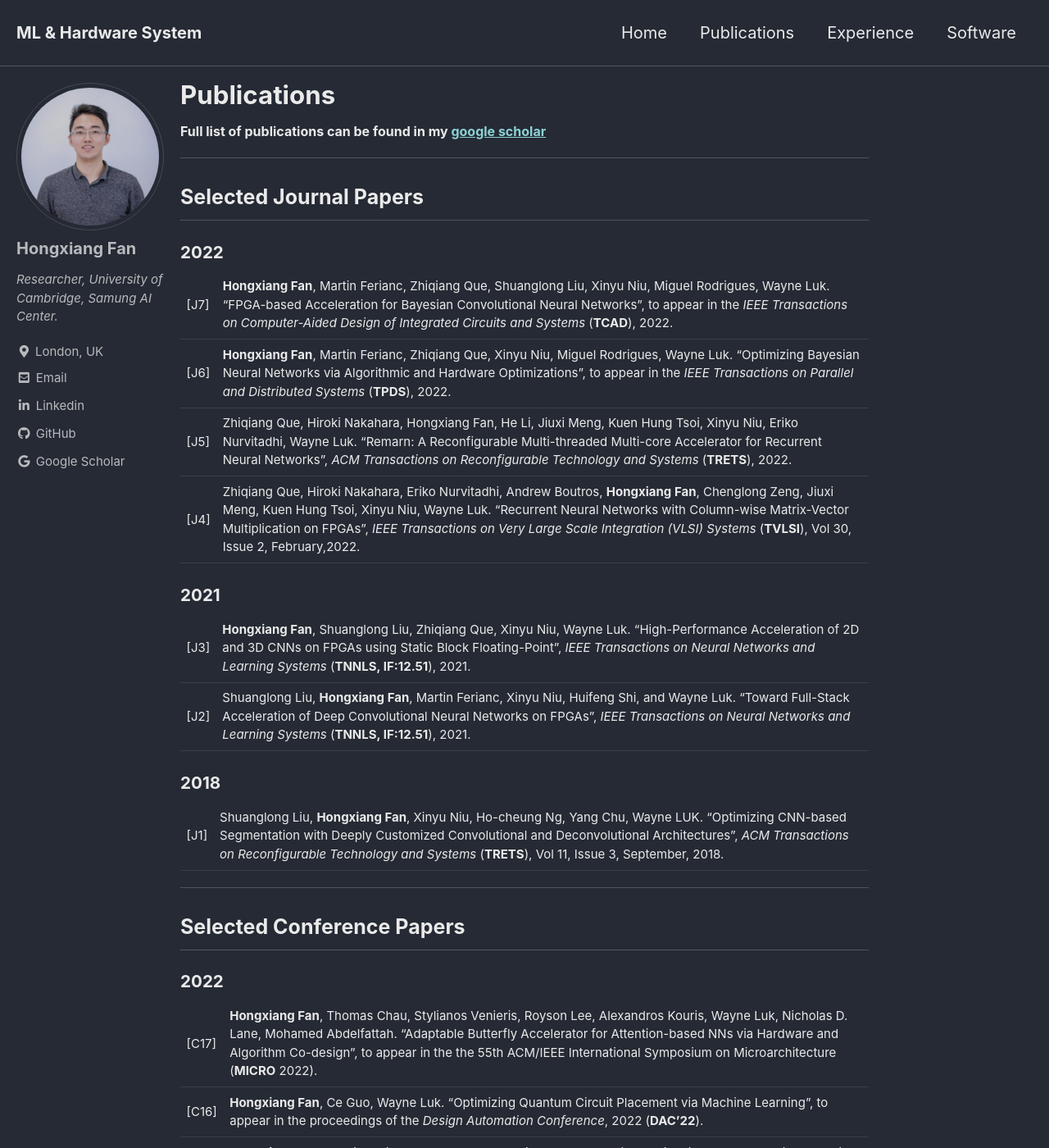
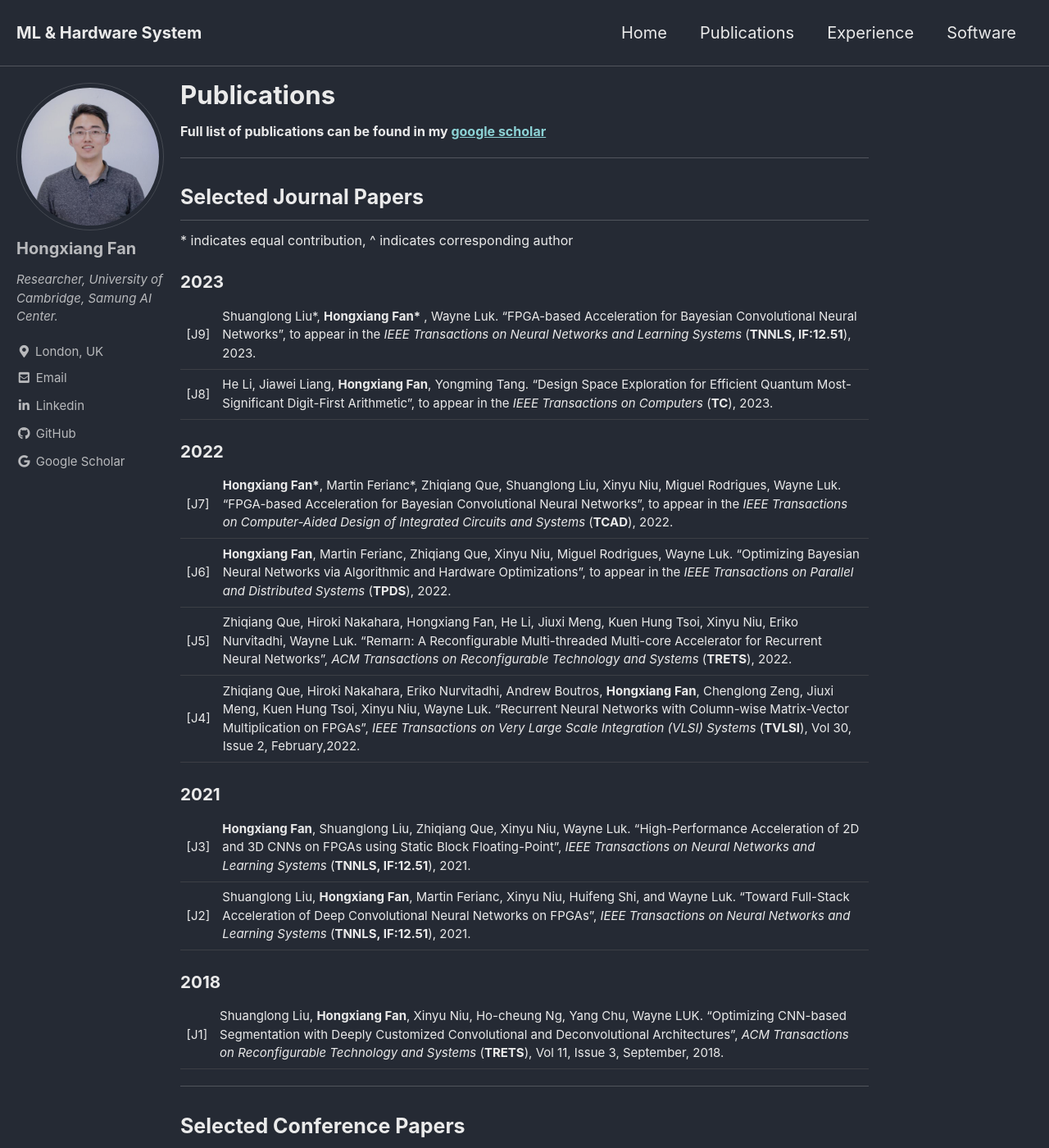
Before and after one commit to os-hxfan/os-hxfan.github.io, a Jekyll site: the page built from _pages/pub.md, in a window 1280 px wide and 1400 px high. Shown: the whole window at 82% size. Built offline with Jekyll 4.4.1, drawn with Linux system fonts in a browser that asks for light colours; cached includes are drawn as plain includes; our own code applies the rules of GitHub Pages for plain Markdown files; some of the changed text lies outside the part shown.

Commit message:
2022.12 updates

```diff
--- a/_pages/pub.md
+++ b/_pages/pub.md
@@ -12,9 +12,15 @@ ___
 
 ## Selected Journal Papers
 
+\* indicates equal contribution, ^ indicates corresponding author
+##### 2023
+
+| [J9] | Shuanglong Liu\*, **Hongxiang Fan\*** , Wayne Luk. “FPGA-based Acceleration for Bayesian Convolutional Neural Networks”, to appear in the *IEEE Transactions on Neural Networks and Learning Systems* (**TNNLS, IF:12.51**), 2023.
+| [J8] | He Li, Jiawei Liang, **Hongxiang Fan**, Yongming Tang. “Design Space Exploration for Efficient Quantum Most-Significant Digit-First Arithmetic”, to appear in the *IEEE Transactions on Computers* (**TC**), 2023.
+
 ##### 2022
 
-| [J7] | **Hongxiang Fan**, Martin Ferianc, Zhiqiang Que, Shuanglong Liu, Xinyu Niu, Miguel Rodrigues, Wayne Luk. “FPGA-based Acceleration for Bayesian Convolutional Neural Networks”, to appear in the *IEEE Transactions on Computer-Aided Design of Integrated Circuits and Systems* (**TCAD**), 2022.
+| [J7] | **Hongxiang Fan\***, Martin Ferianc\*, Zhiqiang Que, Shuanglong Liu, Xinyu Niu, Miguel Rodrigues, Wayne Luk. “FPGA-based Acceleration for Bayesian Convolutional Neural Networks”, to appear in the *IEEE Transactions on Computer-Aided Design of Integrated Circuits and Systems* (**TCAD**), 2022.
 | [J6] | **Hongxiang Fan**, Martin Ferianc, Zhiqiang Que, Xinyu Niu, Miguel Rodrigues, Wayne Luk. “Optimizing Bayesian Neural Networks via Algorithmic and Hardware Optimizations”, to appear in the *IEEE Transactions on Parallel and Distributed Systems* (**TPDS**), 2022.
 | [J5] | Zhiqiang Que, Hiroki Nakahara, Hongxiang Fan, He Li, Jiuxi Meng, Kuen Hung Tsoi, Xinyu Niu, Eriko Nurvitadhi, Wayne Luk. “Remarn: A Reconfigurable Multi-threaded Multi-core Accelerator for Recurrent Neural Networks”, *ACM Transactions on Reconfigurable Technology and Systems* (**TRETS**), 2022.
 | [J4] | Zhiqiang Que, Hiroki Nakahara, Eriko  Nurvitadhi, Andrew  Boutros, **Hongxiang Fan**, Chenglong Zeng, Jiuxi Meng, Kuen Hung Tsoi, Xinyu Niu, Wayne Luk. “Recurrent Neural Networks with Column-wise Matrix-Vector Multiplication on FPGAs”, *IEEE Transactions on Very Large Scale Integration (VLSI) Systems* (**TVLSI**), Vol 30, Issue 2, February,2022.
@@ -38,7 +44,7 @@ ___
 | [C17] | **Hongxiang Fan**, Thomas Chau, Stylianos Venieris, Royson Lee, Alexandros Kouris, Wayne Luk, Nicholas D. Lane, Mohamed Abdelfattah. “Adaptable Butterfly Accelerator for Attention-based NNs via Hardware and Algorithm Co-design”, to appear in the the 55th ACM/IEEE International Symposium on Microarchitecture (**MICRO** 2022).
 | [C16] | **Hongxiang Fan**, Ce Guo, Wayne Luk. “Optimizing Quantum Circuit Placement via Machine Learning”, to appear in the proceedings of the *Design Automation Conference*, 2022 (**DAC'22**).
 | [C15] | **Hongxiang Fan**, Martin Ferianc, Wayne Luk. “Enabling Fast Uncertainty Estimation by Accelerating Bayesian Transformers”, to appear in the proceedings of the *Design Automation Conference*, 2022 (**DAC'22**).
-| [C14] | Ziwei Wang, Zhiqiang Que, Wayne Luk, **Hongxiang Fan**. “Customizable FPGA-based Accelerator for Binarized Graph Neural Networks”, to appear in the proceedings of the *IEEE International Symposium on Circuits and Systems*, 2022 (**ISCAS'22**).
+| [C14] | Ziwei Wang, Zhiqiang Que, Wayne Luk, **Hongxiang Fan\^**. “Customizable FPGA-based Accelerator for Binarized Graph Neural Networks”, to appear in the proceedings of the *IEEE International Symposium on Circuits and Systems*, 2022 (**ISCAS'22**).
 | [C13] | **Hongxiang Fan**, Martin Ferianc, Zhiqiang Que, Shuanglong Liu, Xinyu Niu, Wayne Luk. “Algorithm and Hardware Co-design for Reconfigurable CNN Accelerator”, in the proceedings of the *Asia and South Pacific Design Automation Conference*, 2022 (**ASP-DAC'22**).
 
 ##### 2021
@@ -47,7 +53,7 @@ ___
 
 | [C11] | Shuanglong Liu, **Hongxiang Fan**, Wayne Luk. “Accelerating Fully Spectral CNNs with Adaptive Activation Functions”, in the proceedings of the *Design, Automation and Test in Europe Conference and Exhibition*, 2021 (**DATE'21**).
 
-| [C10] | **Hongxiang Fan**, Martin Ferianc, Miguel Rodrigues, Hongyu Zhou, Xinyu Niu, Wayne Luk. “High-Performance FPGA-based Accelerator for Bayesian Neural Networks”, in the proceedings of the *Design Automation Conference*, 2021 (**DAC'21**).
+| [C10] | **Hongxiang Fan\***, Martin Ferianc\*, Miguel Rodrigues, Hongyu Zhou, Xinyu Niu, Wayne Luk. “High-Performance FPGA-based Accelerator for Bayesian Neural Networks”, in the proceedings of the *Design Automation Conference*, 2021 (**DAC'21**).
 
 ##### 2020
 
```
Also changed, not shown: _pages/experience.md (+6 -0 lines), index.md (+3 -1 lines).
